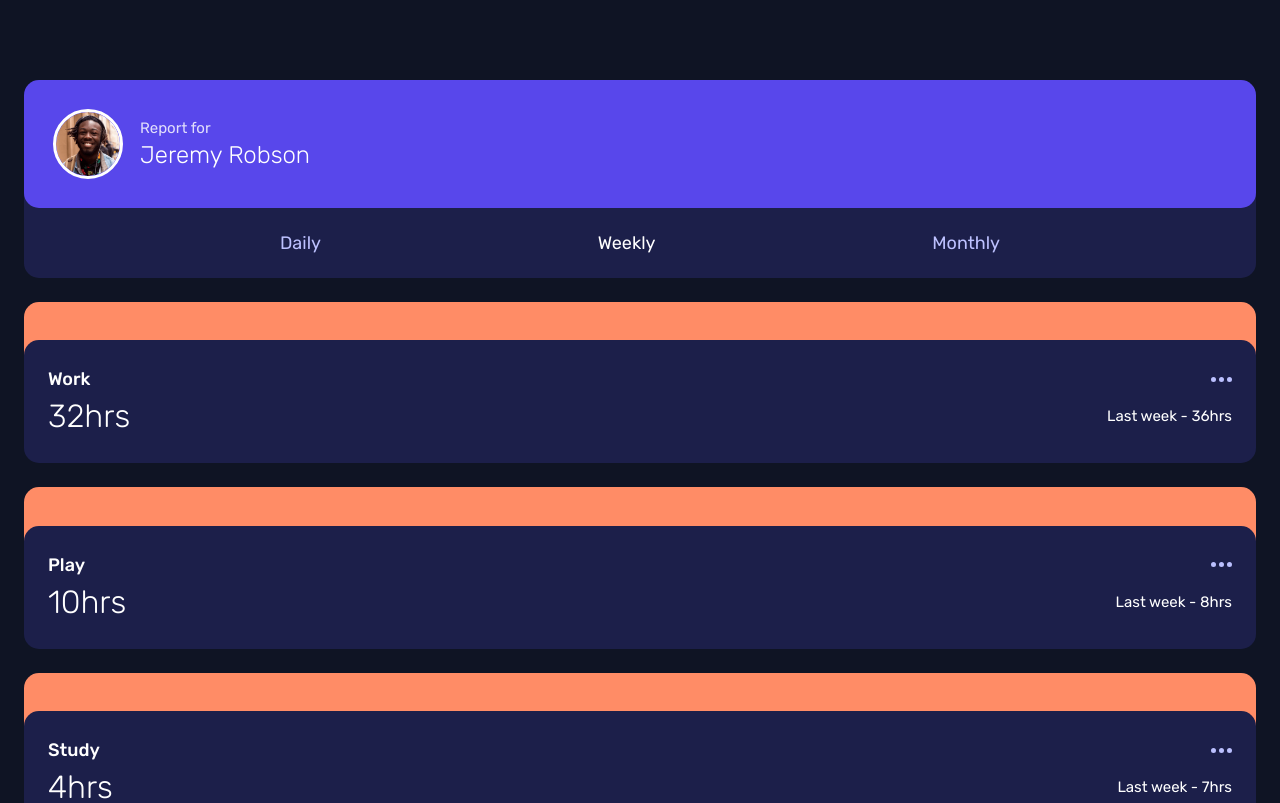
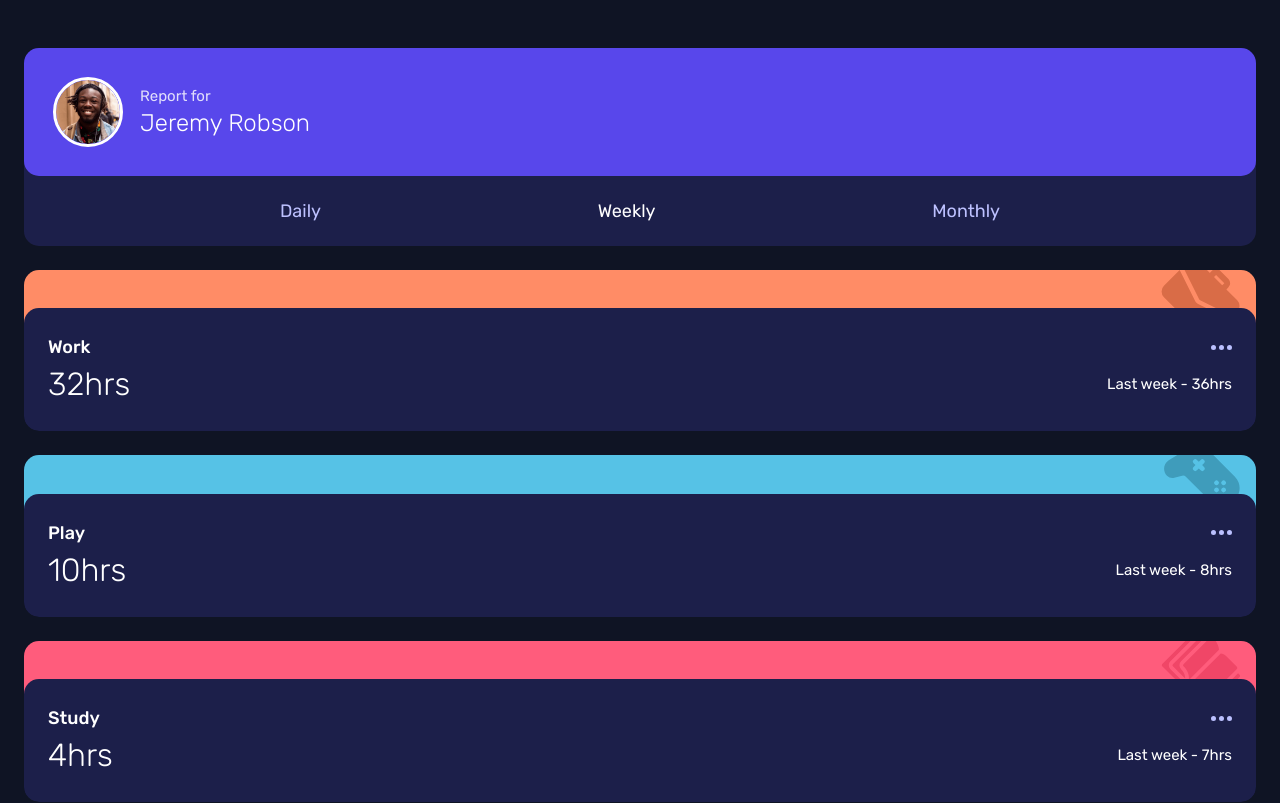
Before and after one commit to Dudeldups/FM-time-tracking-dashboard, a React (Vite) app: page / in a window 1280 px wide. Shown: the top 803 px of the page. Built offline with nearby package versions, Linux system fonts and the light colour scheme.

Commit message:
added background colors

```diff
--- a/src/components/Dashboard/Dashboard.scss
+++ b/src/components/Dashboard/Dashboard.scss
@@ -3,5 +3,5 @@
 .dashboard {
   display: grid;
   gap: 1.5rem;
-  padding: 5rem get-clamp(1.25rem, 1.5rem, 20rem, 23.4375rem);
+  padding: 3rem get-clamp(1.25rem, 1.5rem, 20rem, 23.4375rem);
 }
--- a/src/components/Stat/Stat.scss
+++ b/src/components/Stat/Stat.scss
@@ -1,21 +1,40 @@
 @use "../../scss/abstracts" as *;
 
 .stat {
+  position: relative;
+  z-index: 0;
+  overflow: hidden;
   padding-top: 2.4rem;
-  background-color: $clr-card-work;
-  background: linear-gradient(
-    180deg,
-    $clr-card-work 0%,
-    $clr-card-work 80%,
-    rgba(#fff, 0) 80%,
-    rgba(#fff, 0) 100%
-  );
   border-radius: 0.9375rem;
+
+  @for $i from 1 through length($stat-colors) {
+    &:nth-child(#{$i}) {
+      background: linear-gradient(
+        180deg,
+        nth($stat-colors, $i) 0%,
+        nth($stat-colors, $i) 80%,
+        rgba(#fff, 0) 80%,
+        rgba(#fff, 0) 100%
+      );
+    }
+  }
+
+  &__img {
+    position: absolute;
+    inset: 0 0 auto auto;
+    z-index: -1;
+    transform: translate(-1rem, -0.65rem);
+  }
 
   &__details {
     padding: 1.75rem 1.5rem;
     background-color: $clr-primary-600;
     border-radius: 0.9375rem;
+  }
+
+  &__menu-button {
+    height: 1.25rem;
+    background-color: transparent;
   }
 
   &__top,
--- a/src/components/Stat/Stat.tsx
+++ b/src/components/Stat/Stat.tsx
@@ -25,14 +25,23 @@ export default function Stat({ stat, timeframe }: Props) {
       break;
   }
 
+  const fakePopup = () => {
+    alert("This would probably give you more details");
+  };
+
+  const transformedTitle = stat.title.toLowerCase().replace(/\s+/g, "-");
+
+  const imagePath = `/assets/images/icon-${transformedTitle}.svg`;
+
   const { current, previous } = stat.timeframes[timeframe];
 
   return (
     <div className="stat" key={stat.title}>
+      <img className="stat__img" src={imagePath} alt="" />
       <article className="stat__details">
         <div className="stat__top">
           <h2 className="stat__title">{stat.title}</h2>
-          <button className="stat__menu-button">
+          <button className="stat__menu-button" onClick={fakePopup}>
             <img src="/assets/images/icon-ellipsis.svg" alt="" />
             <span className="sr-only">See details for {stat.title}</span>
           </button>
--- a/src/components/User/User.scss
+++ b/src/components/User/User.scss
@@ -1,11 +1,4 @@
 @use "../../scss/abstracts" as *;
-
-button {
-  background-color: transparent;
-  color: white;
-}
-
-/////////////////
 
 .user {
   border-radius: 0.9375rem;
--- a/src/scss/abstracts/_variables.scss
+++ b/src/scss/abstracts/_variables.scss
@@ -10,6 +10,8 @@ $clr-card-exercise: #4acf81;
 $clr-card-social: #7536d3;
 $clr-card-self-care: #f1c65b;
 
+$stat-colors: #5847eb, #ff8c66, #56c2e6, #ff5c7c, #4acf81, #7536d3, #f1c65b;
+
 $clr-primary-200: #bdc1ff;
 $clr-primary-400: #6f76c8;
 $clr-primary-600: #1c1f4a;
```
